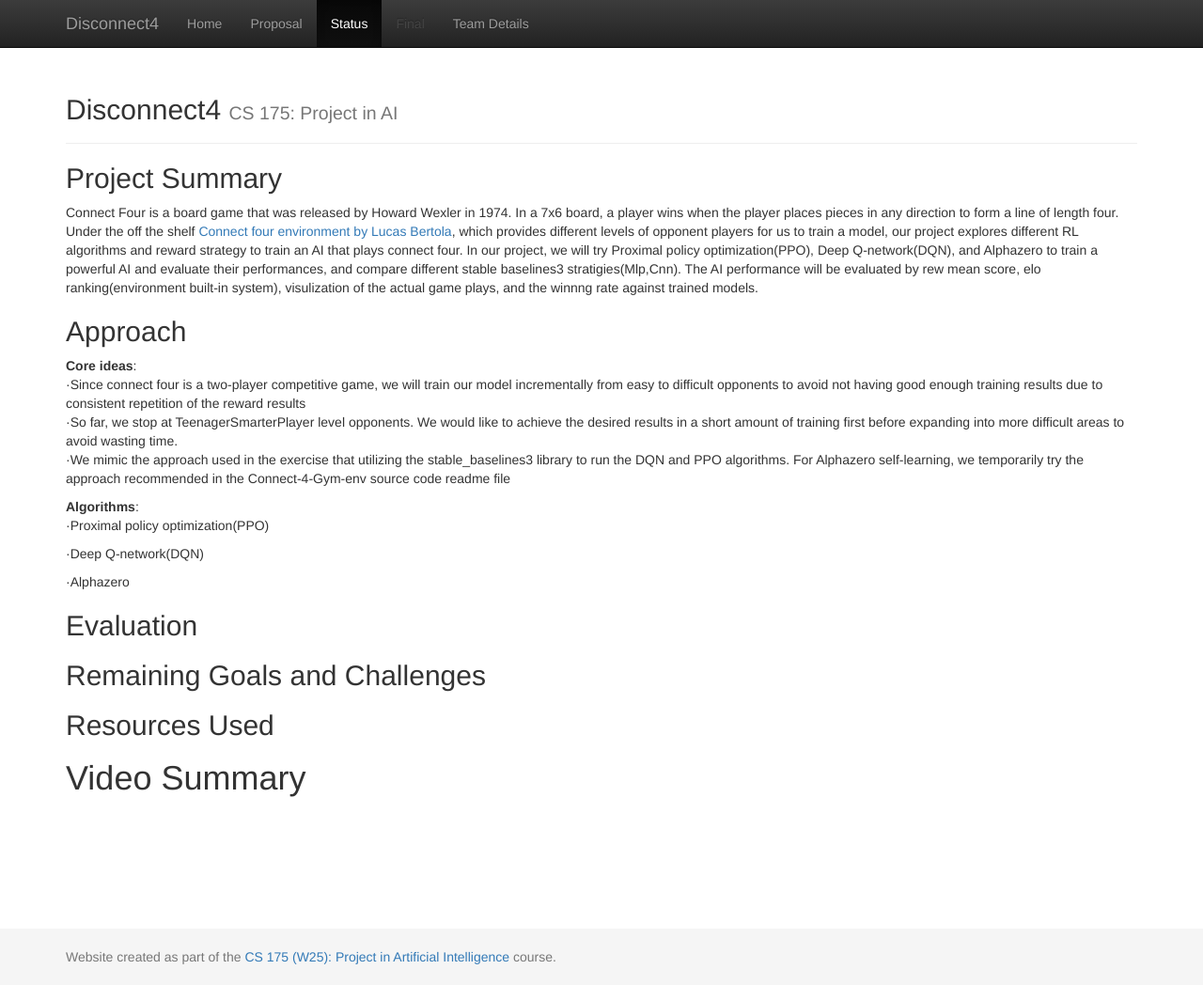
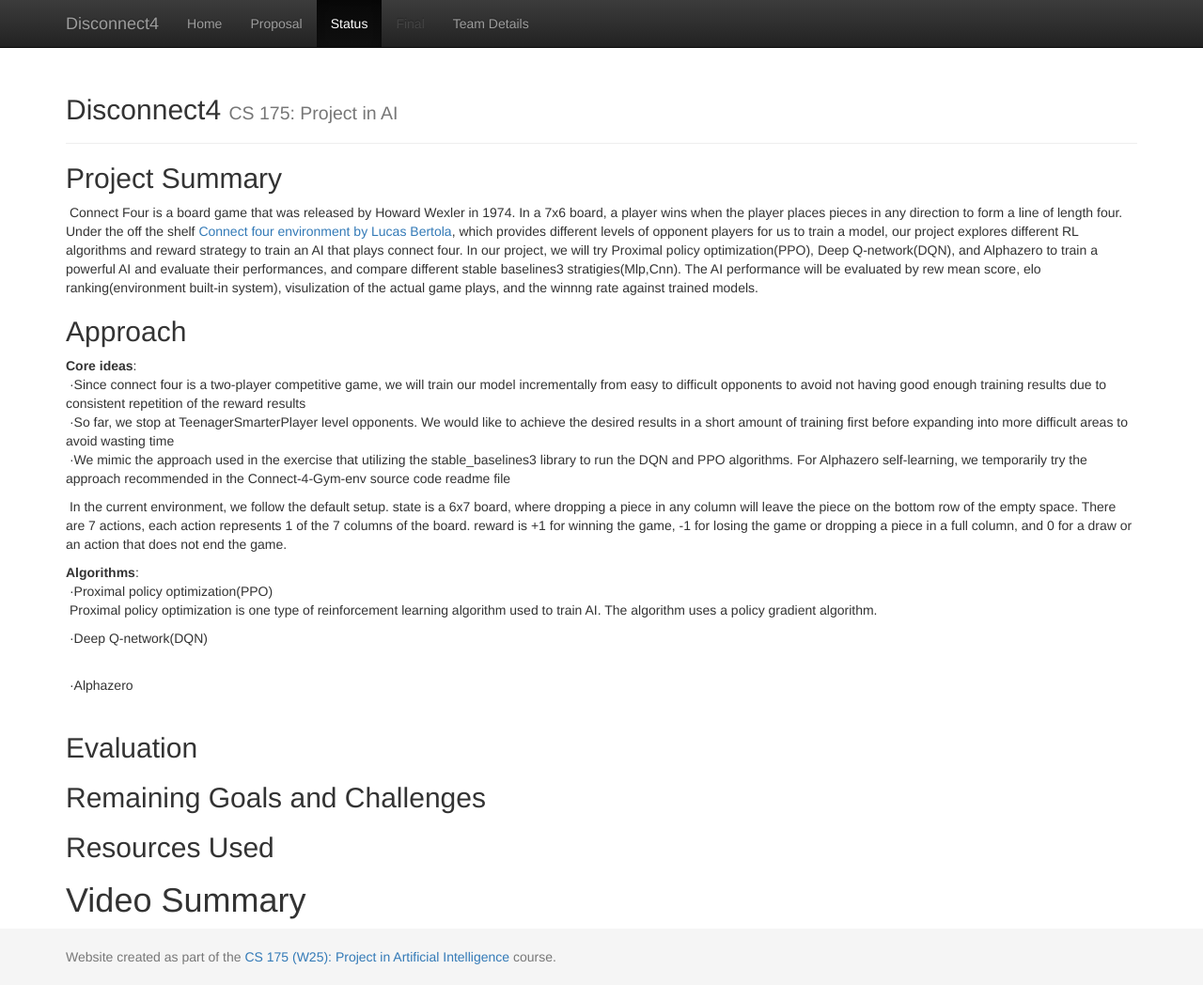
Before and after one commit to guangf1/Connect4, a Jekyll site: the page built from docs/status.md, in a window 1280 px wide and 1048 px high. Shown: the whole window at 94% size. Built offline with Jekyll 4.4.1, drawn with Linux system fonts in a browser that asks for light colours.

Commit message:
Update status.md

```diff
--- a/docs/status.md
+++ b/docs/status.md
@@ -4,20 +4,25 @@ title: Status
 ---
 
 ## Project Summary
-Connect Four is a board game that was released by Howard Wexler in 1974. In a 7x6 board, a player wins when the player places pieces in any direction to form a line of length four. Under the off the shelf [Connect four environment by Lucas Bertola](https://github.com/lucasBertola/Connect-4-Gym-env-Reinforcement-learning/tree/main/exemples), which provides different levels of opponent players for us to train a model, our project explores different RL algorithms and reward strategy to train an AI that plays connect four. In our project, we will try Proximal policy optimization(PPO), Deep Q-network(DQN), and Alphazero to train a powerful AI and evaluate their performances, and compare different stable baselines3 stratigies(Mlp,Cnn). The AI performance will be evaluated by rew mean score, elo ranking(environment built-in system), visulization of the actual game plays, and the winnng rate against trained models.
+&nbsp;Connect Four is a board game that was released by Howard Wexler in 1974. In a 7x6 board, a player wins when the player places pieces in any direction to form a line of length four. Under the off the shelf [Connect four environment by Lucas Bertola](https://github.com/lucasBertola/Connect-4-Gym-env-Reinforcement-learning/tree/main/exemples), which provides different levels of opponent players for us to train a model, our project explores different RL algorithms and reward strategy to train an AI that plays connect four. In our project, we will try Proximal policy optimization(PPO), Deep Q-network(DQN), and Alphazero to train a powerful AI and evaluate their performances, and compare different stable baselines3 stratigies(Mlp,Cnn). The AI performance will be evaluated by rew mean score, elo ranking(environment built-in system), visulization of the actual game plays, and the winnng rate against trained models.
 
 ## Approach
 **Core ideas**:
-·Since connect four is a two-player competitive game, we will train our model incrementally from easy to difficult opponents to avoid not having good enough training results due to consistent repetition of the reward results
-·So far, we stop at TeenagerSmarterPlayer level opponents. We would like to achieve the desired results in a short amount of training first before expanding into more difficult areas to avoid wasting time.
-·We mimic the approach used in the exercise that utilizing the stable_baselines3 library to run the DQN and PPO algorithms. For Alphazero self-learning, we temporarily try the approach recommended in the Connect-4-Gym-env source code readme file
+&nbsp;·Since connect four is a two-player competitive game, we will train our model incrementally from easy to difficult opponents to avoid not having good enough training results due to consistent repetition of the reward results
+&nbsp;·So far, we stop at TeenagerSmarterPlayer level opponents. We would like to achieve the desired results in a short amount of training first before expanding into more difficult areas to avoid wasting time
+&nbsp;·We mimic the approach used in the exercise that utilizing the stable_baselines3 library to run the DQN and PPO algorithms. For Alphazero self-learning, we temporarily try the approach recommended in the Connect-4-Gym-env source code readme file
+
+&nbsp;In the current environment, we follow the default setup. state is a 6x7 board, where dropping a piece in any column will leave the piece on the bottom row of the empty space. There are 7 actions, each action represents 1 of the 7 columns of the board. reward is +1 for winning the game, -1 for losing the game or dropping a piece in a full column, and 0 for a draw or an action that does not end the game.
 
 **Algorithms**:
-·Proximal policy optimization(PPO)
+&nbsp;·Proximal policy optimization(PPO)
+&nbsp;Proximal policy optimization is one type of reinforcement learning algorithm used to train AI. The algorithm uses a policy gradient algorithm.
 
-·Deep Q-network(DQN)
+&nbsp;·Deep Q-network(DQN)
+&nbsp;
 
-·Alphazero
+&nbsp;·Alphazero
+&nbsp;
 
 
 ## Evaluation
```
